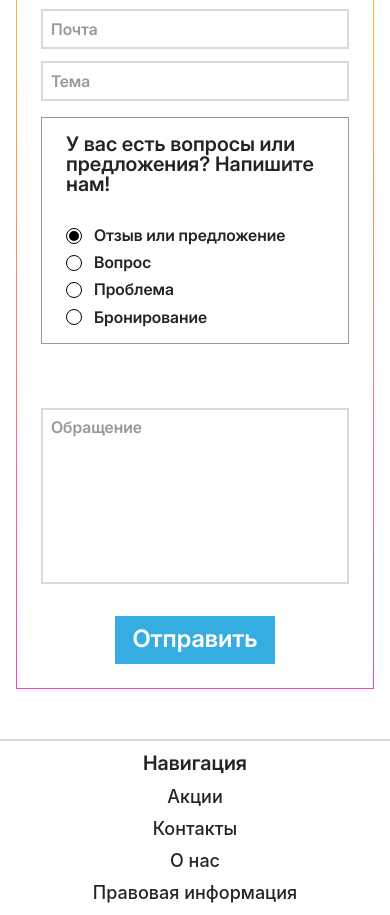
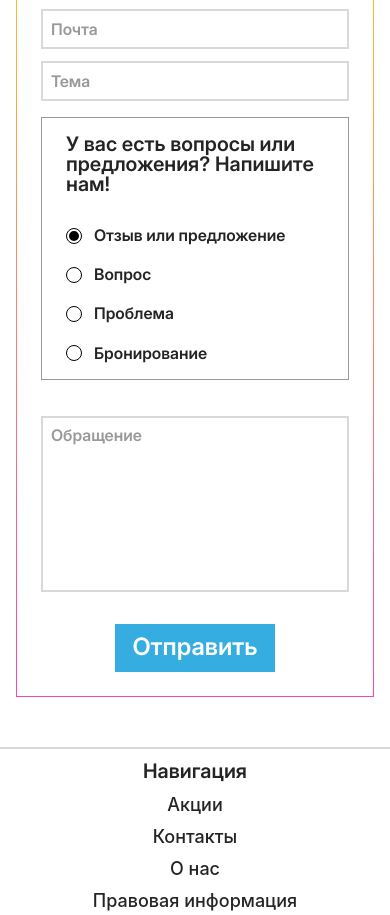
Before and after one commit to K1butsujiMuzan/Johnny-tuna, a React (Vite) app: page /contacts in a window 390 px wide. Shown: the part 900-1815 px from the top of the page. Built offline with nearby package versions, Linux system fonts and the light colour scheme; a web font is replaced by a local one.

Commit message:
contact margin fix

```diff
--- a/src/components/ContactsContainer/ContactsForm/ContactsForm.jsx
+++ b/src/components/ContactsContainer/ContactsForm/ContactsForm.jsx
@@ -149,6 +149,7 @@ function ContactsForm() {
         <div className={styles.formReason}>
           <fieldset className={styles.radioList}>
             <legend className={styles.formLegend}>У вас есть вопросы или предложения? Напишите нам!</legend>
+            <div className={styles.formRadios}>
               {radioNames.map((radio, _) => (
                 <div
                   key={radio.value}
@@ -163,13 +164,12 @@ function ContactsForm() {
                   />
                 </div>
               ))}
+            </div>
           </fieldset>
         </div>
       </div>
       <div className={styles.errorBlock}>
         <p className={styles.error}>{errors.messageError}</p>
-
-      </div>
         <textarea
           className={styles.formTextArea}
           name={"message"}
@@ -179,6 +179,7 @@ function ContactsForm() {
           minLength={30}
           maxLength={500}
         />
+      </div>
       <SubmitButton
         type={"submit"}
       >
--- a/src/components/ContactsContainer/ContactsForm/ContactsForm.module.css
+++ b/src/components/ContactsContainer/ContactsForm/ContactsForm.module.css
@@ -19,6 +19,7 @@
   width: 100%;
   justify-content: space-between;
   max-width: calc(50% - 1rem);
+  gap: 1rem;
 }
 
 .formReason{
@@ -28,9 +29,16 @@
 }
 
 .radioList{
+  height: 100%;
+  display: flex;
+  flex-direction: column;
+  justify-content: center;
+}
+
+.formRadios{
   display: grid;
-  grid-template-columns: repeat(2, auto);
-  row-gap: clamp(0.5rem, 1.5vw, 1.125rem);
+  grid-template-columns: auto auto;
+  row-gap: 1.25rem;
 }
 
 .radioItem{
@@ -41,7 +49,6 @@
 .formLegend{
   line-height: 1;
   font-size: clamp(1.25rem, 2.66vw, 2rem);
-  margin-bottom: 4.5rem;;
 }
 
 .formTextArea{
@@ -73,10 +80,11 @@
 }
 
 @media (max-width: 75rem) {
-  .radioList{
+  .formRadios{
     display: flex;
     flex-direction: column;
   }
+
   .formLegend{
     margin-bottom: max(2rem, 3.75vw);
   }
--- a/src/components/UI/LoginComponents/Radio/Radio.module.css
+++ b/src/components/UI/LoginComponents/Radio/Radio.module.css
@@ -29,4 +29,5 @@
 
 .radioInput:focus-visible + .radioCircle{
   outline: 1px solid var(--color-black);
+  outline-offset: 1px;
 }
```
Also changed, not shown: src/components/Modals/MailSend.jsx (+6 -1 lines). Lines whose indentation alone changed are shown as unchanged.
